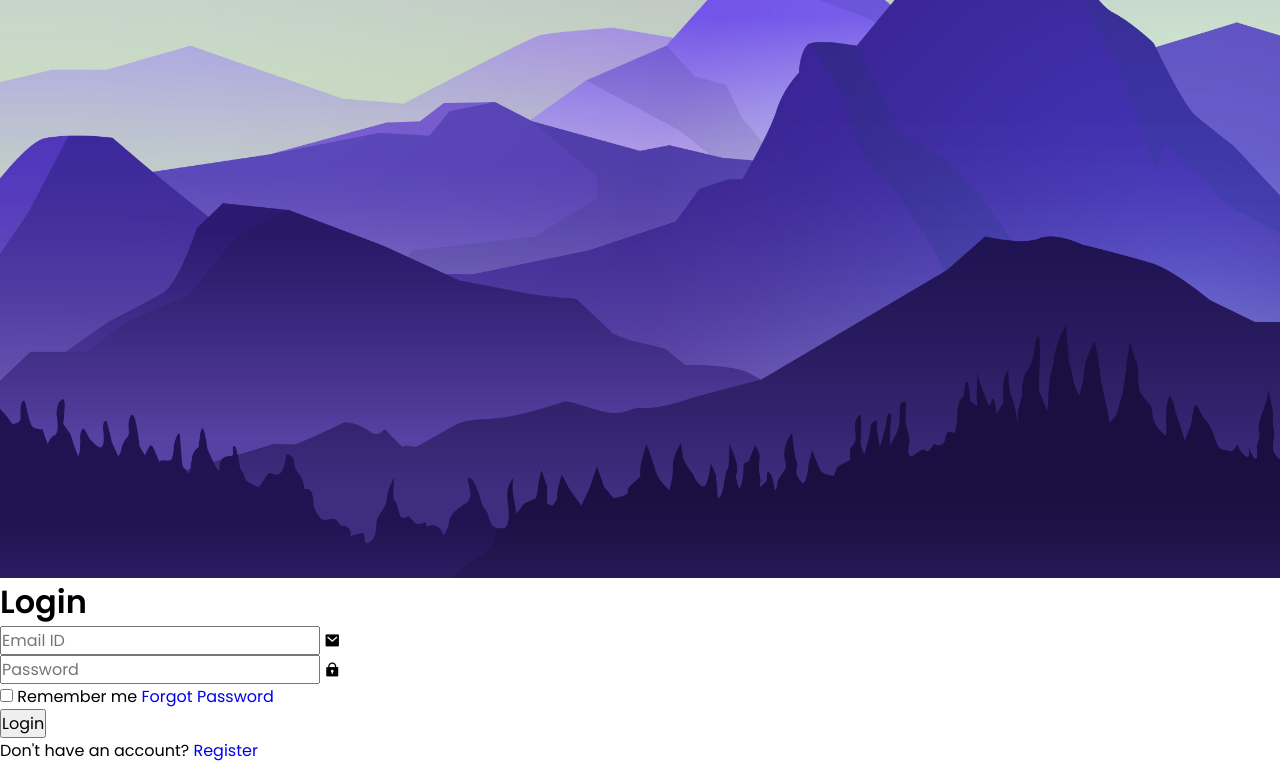
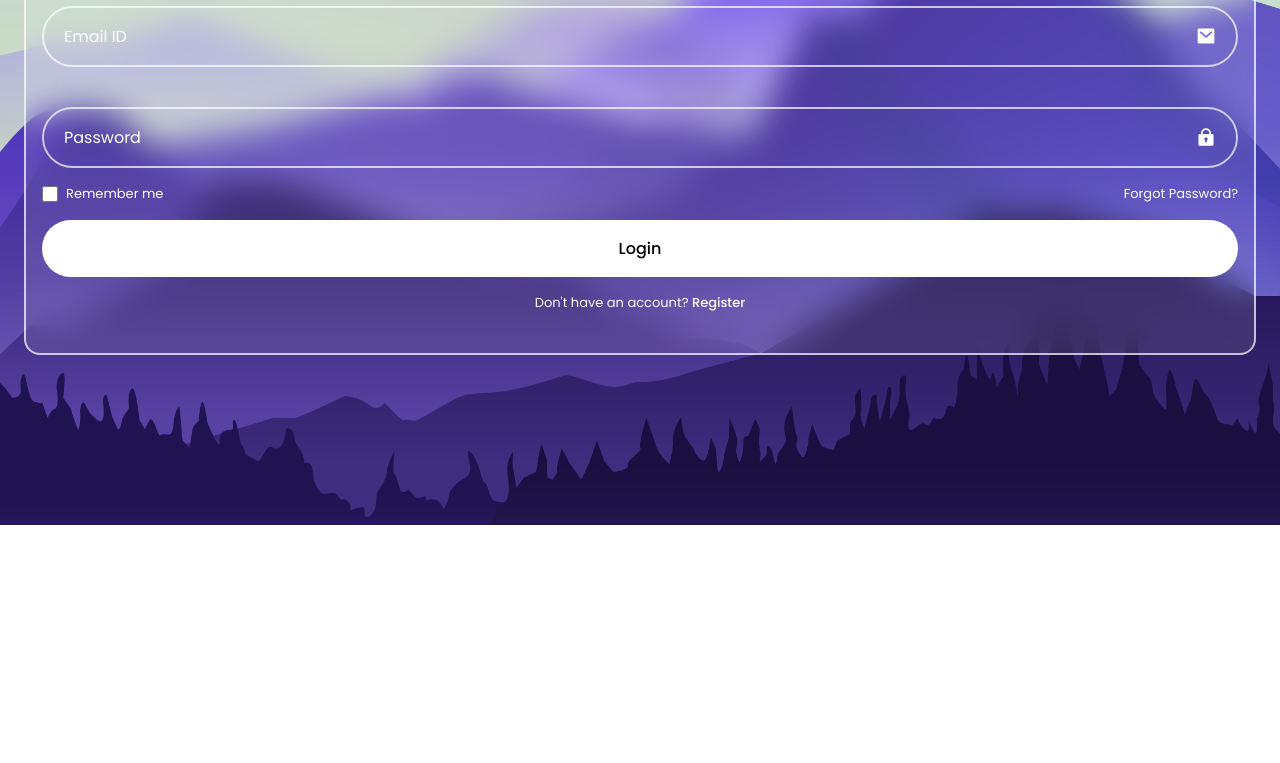
Before and after one commit to Taratakos/form-login, a plain HTML site: page index.html in a window 1280 px wide. Shown: the part 275-1038 px from the top of the page. After the commit the page ends 800 px from the top, so only its background shows below. Drawn offline with nearby package versions, Linux system fonts and the light colour scheme.

Commit message:
feat: add styles for form

```diff
--- a/assets/css/styles.css
+++ b/assets/css/styles.css
@@ -13,7 +13,7 @@
   --body-font: "Poppins", sans-serif;
   --h1-font-size: 2rem;
   --normal-font-size: 1rem;
-  --small-font-size: .813rem;
+  --small-font-size: 0.813rem;
 }
 
 /*=============== BASE ===============*/
@@ -41,6 +41,132 @@ img {
 }
 
 /*=============== LOGIN ===============*/
+.login {
+  position: relative;
+  height: 100vh;
+  display: grid;
+  align-items: center;
+}
+
+.login__bg {
+  position: absolute;
+  width: 100%;
+  height: 100%;
+  object-fit: cover;
+  object-position: center;
+}
+
+.login__form {
+  position: relative;
+  margin-inline: 1.5rem;
+  background-color: rgba(255, 255, 255, 0.1);
+  border: 2px solid rgba(255, 255, 255, 0.7);
+  padding: 2.5rem 1rem;
+  color: var(--white-color);
+  border-radius: 1rem;
+  backdrop-filter: blur(16px);
+}
+
+.login__title {
+  text-align: center;
+  font-size: var(--h1-font-size);
+  margin-bottom: 1.25rem;
+}
+
+.login__inputs,
+.login__box {
+  display: grid;
+}
+
+.login__inputs {
+  row-gap: 2.5rem;
+  margin-bottom: 1rem;
+}
+
+.login__box {
+  grid-template-columns: 1fr max-content;
+  column-gap: .75rem;
+  align-items: center;
+  border: 2px solid rgba(255, 255, 255, 0.7);
+  padding-inline: 1.25rem;
+  border-radius: 4rem;
+}
+
+.login__input,
+.login__button {
+  border: none;
+  outline: none;
+}
+
+.login__input {
+  width: 100%;
+  background: none;
+  color: var(--white-color);
+  padding-block: 1rem;
+}
+
+.login__input::placeholder {
+  color: var(--white-color);
+}
+
+.login__box i {
+  font-size: 1.25rem;
+}
+
+.login__check,
+.login__check-box {
+  display: flex;
+  justify-content: space-between;
+  align-items: center;
+}
+
+.login__check {
+  margin-bottom: 1rem;
+  font-size: var(--small-font-size);
+}
+
+.login__check-box {
+  column-gap: .5rem;
+}
+
+.login__check-input {
+  width: 1rem;
+  height: 1rem;
+  accent-color: var(--white-color);
+}
+
+.login__forgot {
+  color: var(--white-color);
+}
+
+.login__forgot:hover {
+  text-decoration: underline;
+}
+
+.login__button {
+  width: 100%;
+  padding: 1rem;
+  margin-bottom: 1rem;
+  background-color: var(--white-color);
+  border-radius: 4rem;
+  color: var(--black-color);
+  font-weight: 500;
+  cursor: pointer;
+}
+
+.login__register {
+  font-size: var(--small-font-size);
+  text-align: center;
+}
+
+.login__register a {
+  color: var(--white-color);
+  font-weight: 500;
+}
+
+.login__register a:hover {
+  text-decoration: underline;
+}
 
 
 /*=============== BREAKPOINTS ===============*/
--- a/index.html
+++ b/index.html
@@ -5,56 +5,42 @@
    <meta name="viewport" content="width=device-width, initial-scale=1.0" />
 
    <!--=============== REMIXICONS ===============-->
-    <link
-      rel="stylesheet"
-      href="https://cdnjs.cloudflare.com/ajax/libs/remixicon/3.5.0/remixicon.css"
-      crossorigin=""
-    />
+   <link rel="stylesheet" href="https://cdnjs.cloudflare.com/ajax/libs/remixicon/3.5.0/remixicon.css" crossorigin="" />
 
    <!--=============== CSS ===============-->
    <link rel="stylesheet" href="assets/css/styles.css" />
 
-    <title>Login form - Bedimcode</title>
+   <title>Login form</title>
 </head>
 <body>
    <div class="login">
-      <img
-        class="login__bg"
-        src="assets/img/login-bg.png"
-        alt="background image mountains"
-      />
+      <img class="login__bg" src="./assets/img/login-bg.png" alt="image" />
+
       <form class="login__form" action="#">
          <h1 class="login__title">Login</h1>
+
          <div class="login__inputs">
             <div class="login__box">
-            <input
-              class="login__input"
-              type="email"
-              placeholder="Email ID"
-              required
-            />
+               <input class="login__input" type="email" placeholder="Email ID" required />
                <i class="ri-mail-fill"></i>
             </div>
             <div class="login__box">
-            <input
-              class="login__input"
-              type="password"
-              placeholder="Password"
-              required
-            />
+               <input class="login__input" type="password" placeholder="Password" required />
                <i class="ri-lock-2-fill"></i>
             </div>
          </div>
+
          <div class="login__check">
             <div class="login__check-box">
-            <input class="login__check-input" type="checkbox" id="user-check" />
-            <label class="login__check-label" for="user-check"
-              >Remember me</label
-            >
-            <a class="login__forgot" href="#!">Forgot Password</a>
+               <input class="login__check-input" id="user-check" type="checkbox" />
+               <label class="login__check-label" for="user-check">Remember me</label>
             </div>
+
+            <a class="login__forgot" href="#!">Forgot Password?</a>
          </div>
-        <button class="login__button" type="submit">Login</button>
+
+         <button type="submit" class="login__button">Login</button>
+
          <div class="login__register">
             Don't have an account? <a href="#!">Register</a>
          </div>
```
Lines whose indentation alone changed are shown as unchanged.
